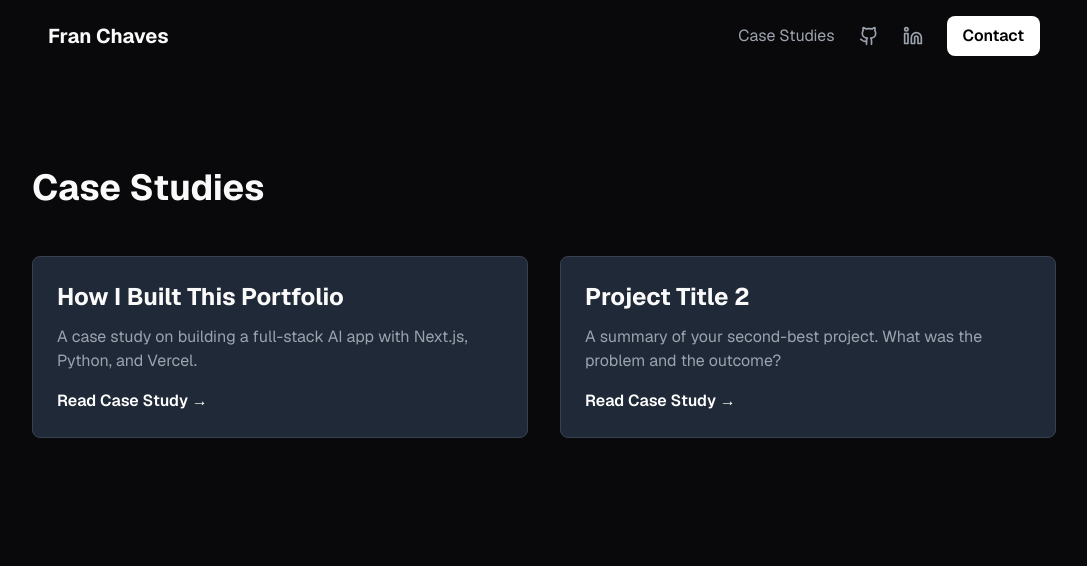
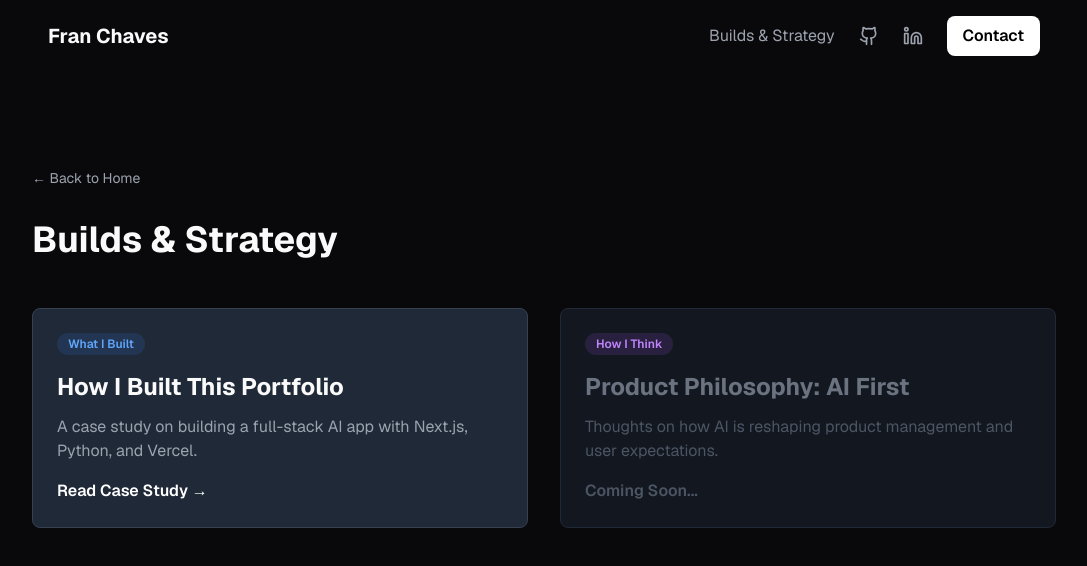
Before and after one commit to franchaves30/portfolio, a Next.js app: page /case-studies in a window 1280 px wide. Shown: the top 566 px of the page, without its empty margins (96-1183 px from the left). Built offline with nearby package versions, Linux system fonts and the light colour scheme.

Commit message:
feat: rebrand case studies to 'Builds & Strategy' and refined content

```diff
--- a/app/case-studies/how-i-built-this-portfolio/page.tsx
+++ b/app/case-studies/how-i-built-this-portfolio/page.tsx
@@ -11,44 +11,79 @@ export default function CaseStudyPortfolio() {
 
         {/* Main Title */}
         <h1 className="text-4xl font-bold mb-4">
-            Case Study: How I Built This Portfolio
+          Building an AI-native portfolio: a product experiment
         </h1>
         <p className="text-xl text-gray-400 mb-12">
-            Building a full-stack, AI-powered portfolio with Next.js, Python, and Vercel.
+          Treating my portfolio as a product: solving the "time-poor hiring manager" problem with AI.
         </p>
 
-          {/* Section: The Problem */}
+        {/* Section: The Challenge */}
         <div className="mb-12">
-            <h2 className="text-3xl font-bold mb-4">The Problem</h2>
+          <h2 className="text-3xl font-bold mb-4">The challenge</h2>
+          <p className="text-lg text-gray-300 mb-4">
+            As a Growth PM, I know that friction kills conversion.
+            The standard portfolio experience is high-friction: hiring managers have to dig through navigation bars,
+            read long "About Me" pages, and guess if my skills match their specific needs.
+          </p>
           <p className="text-lg text-gray-300">
-              I needed a portfolio that wasn&apos;t just a static resume. I wanted to
-              demonstrate my skills as a technical, product-minded PM by building
-              the portfolio itself as a product.
+            I wanted to flip the script. Instead of asking you to search for information,
+            I wanted to give you a tool to <strong>ask exactly what you want to know</strong>.
           </p>
         </div>
 
-          {/* Section: The Process */}
+        {/* Section: The Solution */}
         <div className="mb-12">
-            <h2 className="text-3xl font-bold mb-4">The Stack & Process</h2>
+          <h2 className="text-3xl font-bold mb-4">The solution: an AI agent</h2>
           <p className="text-lg text-gray-300 mb-4">
-              I chose a modern, high-performance stack to handle a demanding
-              set of features, including a real-time AI chat.
+            I built a custom RAG (Retrieval-Augmented Generation) chatbot that acts as a 24/7 representative.
+            It has access to my full professional context—resume, case studies, and philosophy—and serves it up conversationally.
+          </p>
+          <p className="text-lg text-gray-300">
+            This isn't just a wrapper around ChatGPT. It's a focused agent with a specific system prompt designed to
+            represent my professional tone and prioritize relevant information.
+          </p>
+        </div>
+
+        {/* Section: The Stack */}
+        <div className="mb-12">
+          <h2 className="text-3xl font-bold mb-4">Under the hood</h2>
+          <p className="text-lg text-gray-300 mb-4">
+            I chose a stack that balances performance with capability. I didn't just want "cool tech";
+            I wanted a snappy, responsive user experience.
           </p>
           <ul className="list-disc list-inside text-lg text-gray-300 space-y-2">
-              <li><strong>Next.js (React):</strong> For a fast, component-based frontend.</li>
-              <li><strong>Python (FastAPI):</strong> To create a serverless backend API to power the AI.</li>
-              <li><strong>Vercel:</strong> For seamless CI/CD (Continuous Integration / Continuous Deployment).</li>
-              <li><strong>Git & GitHub:</strong> For version control, following a &apos;commit small, commit often&apos; workflow.</li>
+            <li><strong>Next.js 14:</strong> For a blazing fast, server-rendered frontend.</li>
+            <li><strong>Python & FastAPI:</strong> Because Python is the native language of AI. I built a dedicated API to handle the logic.</li>
+            <li><strong>LangChain:</strong> To orchestrate the conversation flow and manage context.</li>
+            <li><strong>Vercel:</strong> For seamless deployment of both the frontend and the Python backend in a single repo.</li>
           </ul>
         </div>
 
-          {/* Section: The Outcome */}
+        {/* Section: The Workflow */}
         <div className="mb-12">
-            <h2 className="text-3xl font-bold mb-4">The Outcome</h2>
+          <h2 className="text-3xl font-bold mb-4">The workflow: vibecoding + control</h2>
+          <p className="text-lg text-gray-300 mb-4">
+            This project is also an experiment in vibecoding". I used Google's Gemini models to accelerate the development (and Antigravity since it&apos;s launch),
+            iterating rapidly on ideas and implementation details.
+          </p>
           <p className="text-lg text-gray-300">
-              The result is the site you&apos;re on right now. A 100% free-to-host,
-              serverless web application that I can update just by pushing to GitHub.
-              The AI chatbot is fully functional and streams responses from my Python API.
+            However, speed didn't mean sacrificing quality. I maintained full ownership of the code review and git flow,
+            ensuring that every commit was clean, understood, and aligned with the architectural vision. It's the perfect blend of
+            AI speed and human rigor.
+          </p>
+        </div>
+
+        {/* Section: Key Learnings */}
+        <div className="mb-12">
+          <h2 className="text-3xl font-bold mb-4">Key product learnings</h2>
+          <p className="text-lg text-gray-300 mb-4">
+            <strong>1. Latency Matters:</strong> Streaming the response token-by-token makes the AI feel "alive" and reduces perceived wait time.
+          </p>
+          <p className="text-lg text-gray-300 mb-4">
+            <strong>2. Context is King:</strong> The bot is only as smart as the data I feed it. I spent more time refining the `data.txt` source file than writing code.
+          </p>
+          <p className="text-lg text-gray-300">
+            <strong>3. UX Details:</strong> Small things like auto-focusing the input field and preventing page scroll jumps (which I iterated on!) make the difference between a "demo" and a "product."
           </p>
         </div>
 
--- a/app/case-studies/page.tsx
+++ b/app/case-studies/page.tsx
@@ -2,15 +2,26 @@
 // File: app/case-studies/page.tsx
 
 import Link from "next/link"; // <-- Don't forget to import Link!
+import { Badge } from "@/components/ui/badge";
 
 export default function CaseStudiesPage() {
   return (
     <main className="flex flex-col items-center p-12 md:p-24">
       <div className="w-full max-w-5xl text-left">
 
+        {/* Back Link */}
+        <div className="mb-8">
+          <Link
+            href="/"
+            className="text-gray-400 hover:text-white transition-colors flex items-center gap-2 text-sm"
+          >
+            &larr; Back to Home
+          </Link>
+        </div>
+
         {/* Main Title */}
         <h1 className="text-4xl font-bold mb-12">
-          Case Studies
+          Builds & Strategy
         </h1>
 
         {/* Grid for the cards */}
@@ -19,29 +30,33 @@ export default function CaseStudiesPage() {
           {/* Card 1: Your Portfolio */}
           <Link
             href="/case-studies/how-i-built-this-portfolio"
-            className="block p-6 bg-gray-800 rounded-lg border border-gray-700 hover:bg-gray-700 transition-colors"
+            className="block p-6 bg-gray-800 rounded-lg border border-gray-700 hover:bg-gray-700 transition-colors group"
           >
-            <h3 className="text-2xl font-bold mb-3">
+            <div className="flex justify-between items-start mb-4">
+              <Badge variant="built">What I Built</Badge>
+            </div>
+            <h3 className="text-2xl font-bold mb-3 group-hover:text-blue-400 transition-colors">
               How I Built This Portfolio
             </h3>
             <p className="text-gray-400 mb-4">
               A case study on building a full-stack AI app with Next.js, Python, and Vercel.
             </p>
-            <span className="font-semibold text-white">Read Case Study &rarr;</span>
+            <span className="font-semibold text-white group-hover:translate-x-1 transition-transform inline-block">Read Case Study &rarr;</span>
           </Link>
 
-          {/* Card 2: Placeholder */}
-          <a href="#" className="block p-6 bg-gray-800 rounded-lg border border-gray-700 hover:bg-gray-700 transition-colors">
-            <h3 className="text-2xl font-bold mb-3">
-              Project Title 2
+          {/* Card 2: Placeholder Strategy */}
+          <div className="block p-6 bg-gray-800/50 rounded-lg border border-gray-800">
+            <div className="flex justify-between items-start mb-4">
+              <Badge variant="strategy">How I Think</Badge>
+            </div>
+            <h3 className="text-2xl font-bold mb-3 text-gray-500">
+              Product Philosophy: AI First
             </h3>
-            <p className="text-gray-400 mb-4">
-              A summary of your second-best project. What was the problem and the outcome?
+            <p className="text-gray-600 mb-4">
+              Thoughts on how AI is reshaping product management and user expectations.
             </p>
-            <span className="font-semibold text-white">Read Case Study &rarr;</span>
-          </a>
-
-          {/* Add more cards here as you build them... */}
+            <span className="font-semibold text-gray-600">Coming Soon...</span>
+          </div>
 
         </div>
       </div>
--- a/components/breadcrumbs.tsx
+++ b/components/breadcrumbs.tsx
@@ -14,7 +14,7 @@ export function Breadcrumbs({ currentPage }: BreadcrumbsProps) {
         href="/case-studies"
         className="hover:text-white transition-colors"
       >
-        Case Studies
+        Builds & Strategy
       </Link>
       <span className="mx-2">&gt;</span>
       <span className="text-gray-500">{currentPage}</span>
--- a/components/navbar.tsx
+++ b/components/navbar.tsx
@@ -14,7 +14,7 @@ export function Navbar() {
       <div className="flex items-center space-x-6">
 
         <Link href="/case-studies" className="text-gray-400 hover:text-white">
-          Case Studies
+          Builds & Strategy
         </Link>
         {/* <Link href="/about" className="text-gray-400 hover:text-white">
           About
--- /dev/null
+++ b/components/ui/badge.tsx
@@ -0,0 +1,39 @@
+import * as React from "react"
+import { cva, type VariantProps } from "class-variance-authority"
+import { cn } from "@/lib/utils"
+
+const badgeVariants = cva(
+    "inline-flex items-center rounded-full border px-2.5 py-0.5 text-xs font-semibold transition-colors focus:outline-none focus:ring-2 focus:ring-ring focus:ring-offset-2",
+    {
+        variants: {
+            variant: {
+                default:
+                    "border-transparent bg-primary text-primary-foreground hover:bg-primary/80",
+                secondary:
+                    "border-transparent bg-secondary text-secondary-foreground hover:bg-secondary/80",
+                destructive:
+                    "border-transparent bg-destructive text-destructive-foreground hover:bg-destructive/80",
+                outline: "text-foreground",
+                built:
+                    "border-transparent bg-blue-500/15 text-blue-400 hover:bg-blue-500/25",
+                strategy:
+                    "border-transparent bg-purple-500/15 text-purple-400 hover:bg-purple-500/25",
+            },
+        },
+        defaultVariants: {
+            variant: "default",
+        },
+    }
+)
+
+export interface BadgeProps
+    extends React.HTMLAttributes<HTMLDivElement>,
+    VariantProps<typeof badgeVariants> { }
+
+function Badge({ className, variant, ...props }: BadgeProps) {
+    return (
+        <div className={cn(badgeVariants({ variant }), className)} {...props} />
+    )
+}
+
+export { Badge, badgeVariants }
```
Lines whose indentation alone changed are shown as unchanged.
